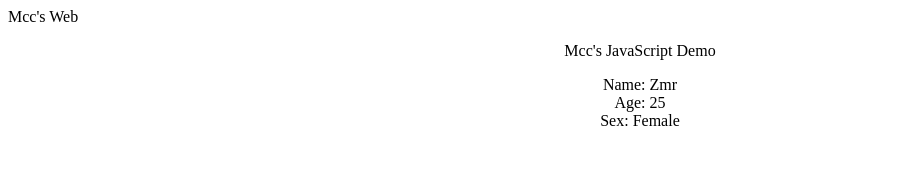
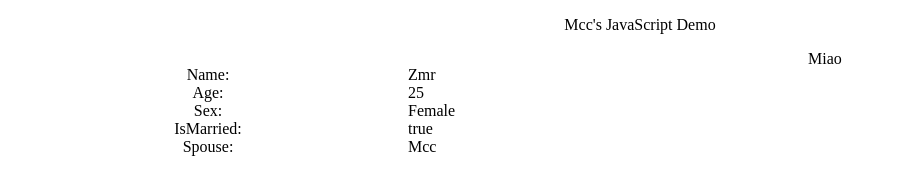
Before and after one commit to miaochunchen2017/JavaScript, a plain HTML site: page JS_Test/index.html in a window 1280 px wide. Shown: the whole page, without its empty margins (0-897 px from the left). Drawn offline with Linux system fonts and the light colour scheme.

Commit message:
14:47 2017-11-13

```diff
--- a/JS_Test/css/Style_Main.css
+++ b/JS_Test/css/Style_Main.css
@@ -0,0 +1,13 @@
+#personInformation_div {
+
+}
+
+#personInformation_p_d {
+    width: 400px;
+    float: left;
+}
+
+#personInformation_p_a {
+    width: 400px;
+    float: left;
+}
--- a/JS_Test/index.html
+++ b/JS_Test/index.html
@@ -8,13 +8,22 @@
 </head>
 <body>
 <p align="center">Mcc's JavaScript Demo</p>
-<p align="center">
-    Name: <span id="person_name"></span><br/>
-    Age: <span id="person_age"></span><br/>
-    Sex: <span id="person_sex"></span><br/>
-</p>
+<div id="personInformation_div">
+    <p id="personInformation_p_d" align="center">
+        Name: <span id="person_name"></span><br/>
+        Age: <span id="person_age"></span><br/>
+        Sex: <span id="person_sex"></span><br/>
+        IsMarried: <span id="person_isMarrid"></span><br/>
+        Spouse: <span id="person_spouse"></span><br/>
+    </p>
+    <p id="personInformation_p_a"></p>
+    <script>
+        Type_Json();
+    </script>
+</div>
+<p id="personInformation_p_c"></p>
 <script>
-    Type_Json();
+    Type_Json_0();
 </script>
 </body>
 </html>
--- a/JS_Test/js/JavaScript_1.js
+++ b/JS_Test/js/JavaScript_1.js
@@ -42,19 +42,47 @@ function test_3() {
 }
 
 //NEW FILE !!!!
-document.write("Mcc's Web");
+//document.write("Mcc's Web");
 
 function Type_Json() {
     var JsonObject = {
         "Person":
             [
-                {"Name": "Mcc", "Age": "25", "Sex": "Male"},
-                {"Name": "Zmr", "Age": "25", "Sex": "Female"}
+                {"Name": "Mcc", "Age": 25, "Sex": "Male", "IsMarried": true, "Spouse": null},
+                {"Name": "Zmr", "Age": 25, "Sex": "Female", "IsMarried": true, "Spouse": "Mcc"}
             ]
     };
-    document.getElementById("person_name").innerHTML = JsonObject.Person[1].Name;
-    document.getElementById("person_age").innerHTML = JsonObject.Person[1].Age;
-    document.getElementById("person_sex").innerHTML = JsonObject.Person[1].Sex;
-    //修改Json数据
+
+//修改Json数据
+    JsonObject.Person[0].Name = "MCC";
+    var person_num = 1;
+//     document.getElementById("person_name").innerHTML = JsonObject.Person[person].Name;
+// //打印Json数据
+//     document.getElementById("person_age").innerHTML = JsonObject.Person[person].Age;
+//     document.getElementById("person_sex").innerHTML = JsonObject.Person[person].Sex;
+//     document.getElementById("person_isMarrid").innerHTML = JsonObject.Person[person].IsMarried;
+//     document.getElementById("person_spouse").innerHTML = JsonObject.Person[person]["Spouse"];
+
+//使用for-in来循环对象的属性的值
+    for (var x in JsonObject.Person[person_num]) {
+        document.getElementById("personInformation_p_a").innerHTML += JsonObject.Person[person_num][x] + "<br>";
+    }
+}
+
+//嵌套Json
+function Type_Json_0() {
+    var JsonObject = {
+        "Person": 1,
+        "Name": {
+            "First_Name": "Miao",
+            "Middle_Name": "Chun",
+            "Last_Name": "Chen"
+        }
+        , "Age": 25, "Sex": "Male", "IsMarried": true, "Spouse": null
+
+    };
+
+    document.getElementById("personInformation_p_c").innerHTML = JsonObject.Name["First_Name"];
+//或者写成  document.getElementById("personInformation_p_c").innerHTML = JsonObject.Name.First_Name;
 
 }
```
